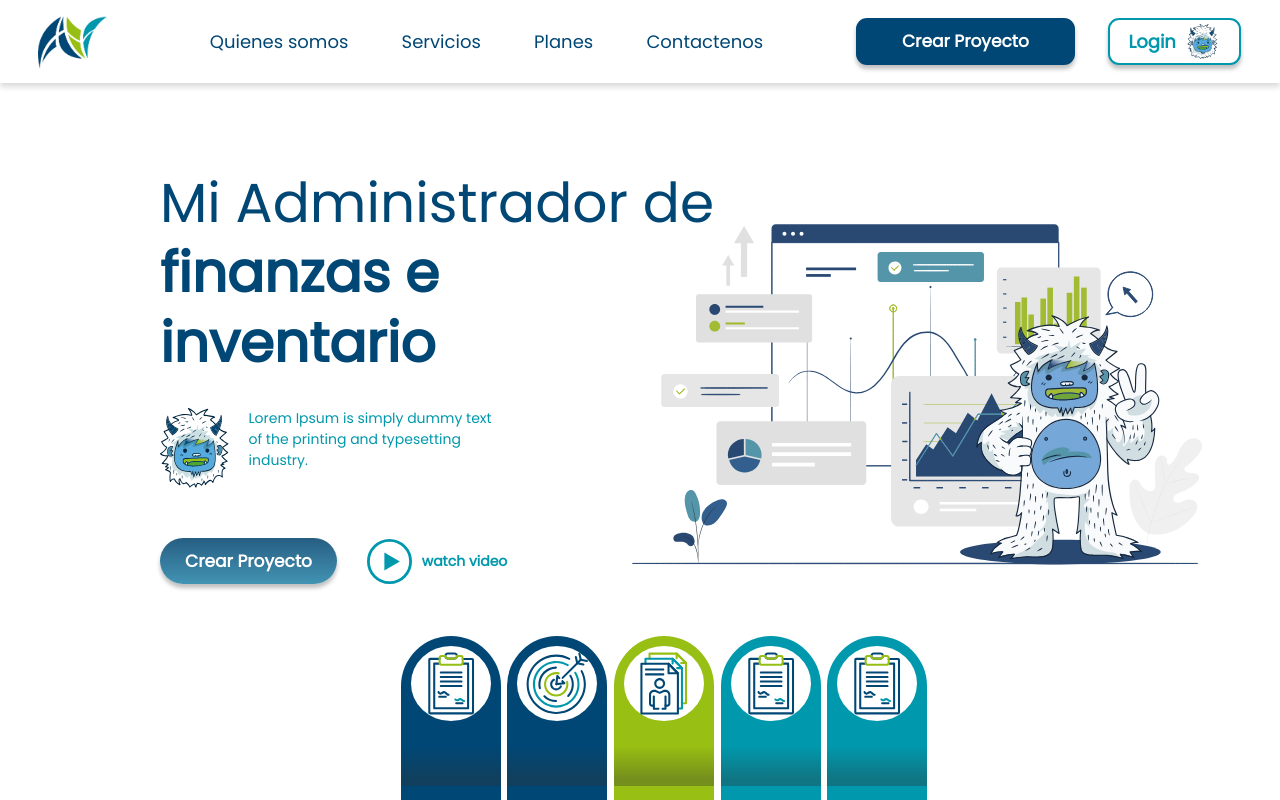
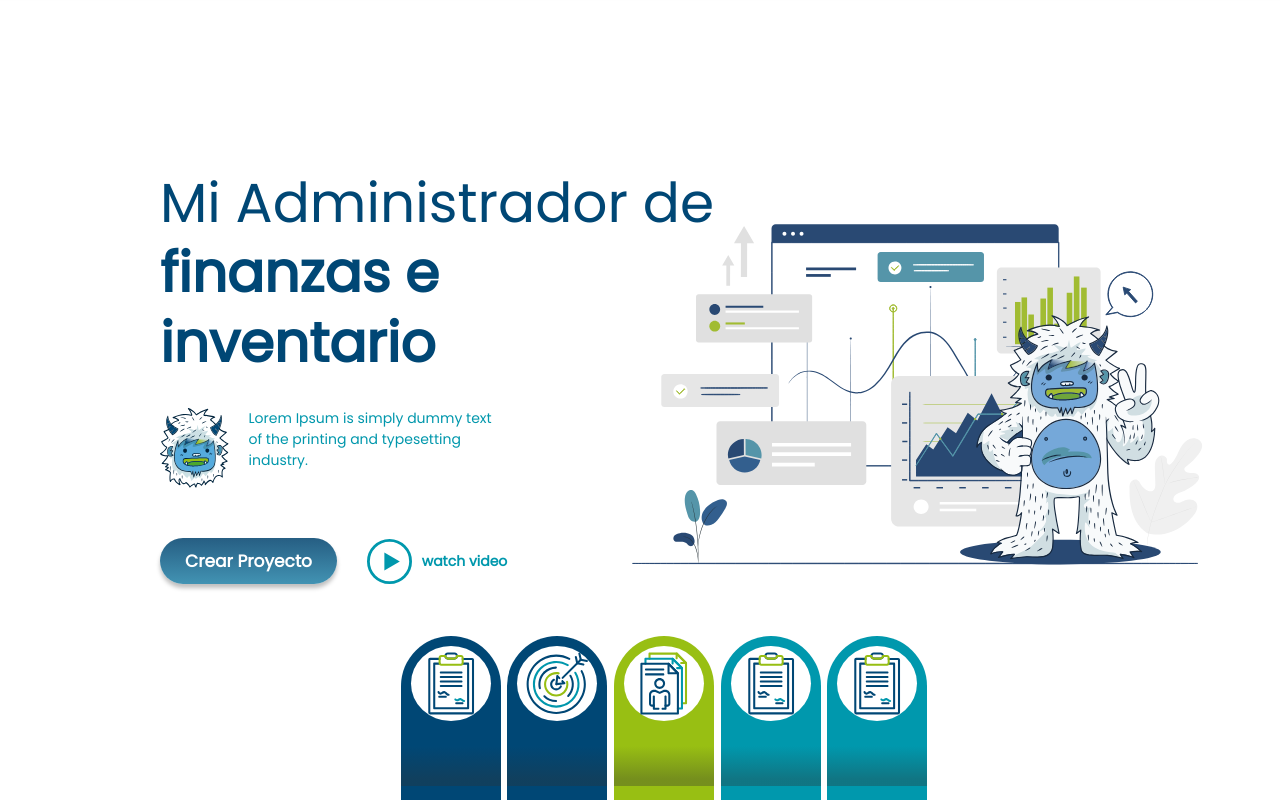
Before and after one commit to nataliarrod/my-adfi, a React (Create React App) app: page / in a window 1280 px wide. Shown: the top 800 px of the page. Built offline with nearby package versions, Linux system fonts and the light colour scheme.

Commit message:
add effect navbar

```diff
--- a/src/modules/Landing/components/NavBar/index.js
+++ b/src/modules/Landing/components/NavBar/index.js
@@ -5,9 +5,22 @@ import "./style.css";
 import Button from "../Button";
 
 
+
 const NavBar = () => {
+
+  var prevScrollpos = window.pageYOffset;
+  window.onscroll = function () {
+    var currentScrollPos = window.pageYOffset;
+    if (prevScrollpos > currentScrollPos) {
+      document.getElementById("navbar").style.top = "0";
+    } else {
+      document.getElementById("navbar").style.top = "-90px";
+    }
+    prevScrollpos = currentScrollPos;
+  };
+
   return (
-    <div className="nav-bar-container">
+    <div id="navbar" className="nav-bar-container">
       <div className="nav-bar-logo">
         <img src={Logo} alt="Logo" />
       </div>
--- a/src/modules/Landing/components/NavBar/style.css
+++ b/src/modules/Landing/components/NavBar/style.css
@@ -6,8 +6,12 @@
   width: 100%;
   height: 83px;
   background:white;
-  box-shadow: 0px 4px 6px rgba(0, 0, 0, 0.15);
+  box-shadow: 0px 3px 5px rgba(0, 0, 0, 0.15);
   font-family: 'Poppins', sans-serif;
+  position: fixed;
+  top: 0;
+  transition: all 1s;
+  z-index: 5;
 }
 
 .nav-bar-logo {
--- a/src/modules/Landing/components/Presentation/styles.js
+++ b/src/modules/Landing/components/Presentation/styles.js
@@ -5,6 +5,7 @@ const useStyles = makeStyles(() => ({
     height: '500px',
     padding: '60px 0px 0px 160px',
     marginBottom: '50px',
+    marginTop: '83px',
   },
   textContainer: {
     display: 'flex',
```
